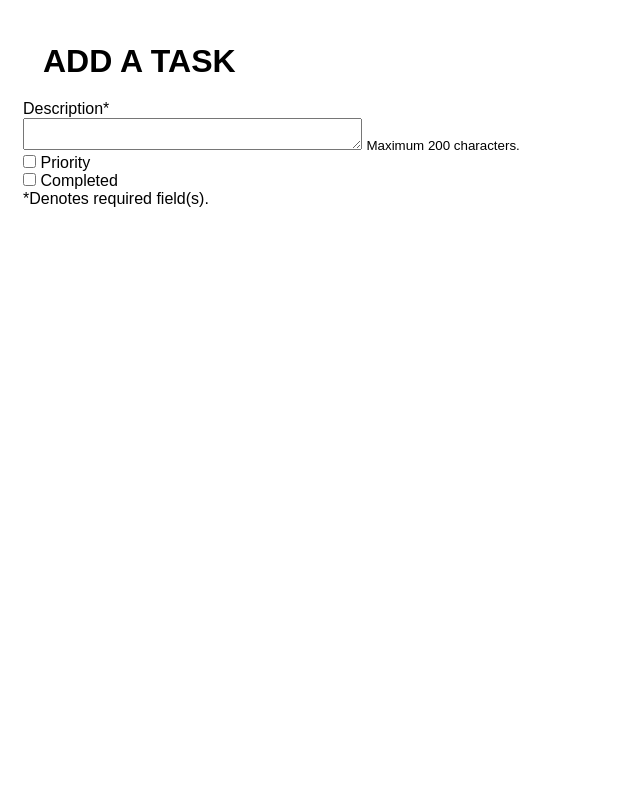
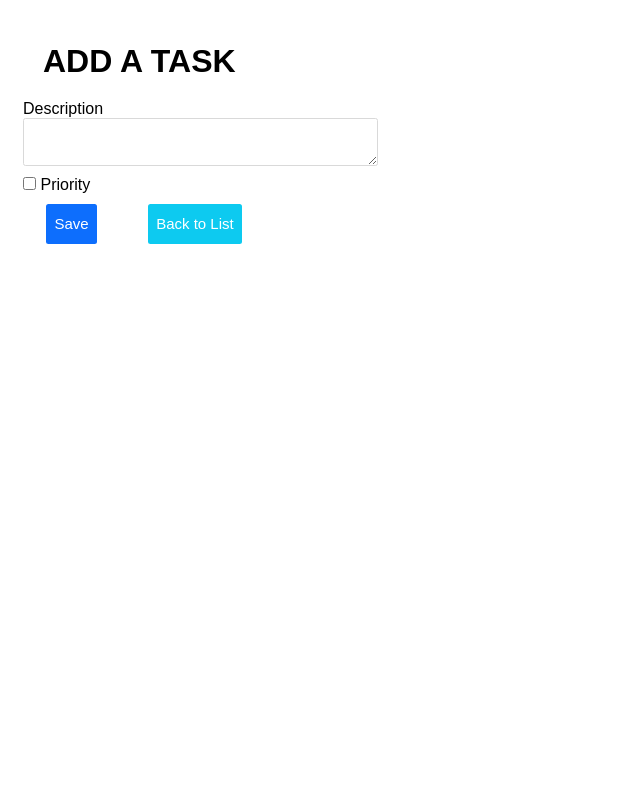
Before and after one commit to piotrwolanin/reminders_django, a Django app: page /create/ in a window 1280 px wide. Shown: the whole page, without its empty margins (0-640 px from the left). Run offline with Django 4.2, Linux system fonts and the light colour scheme; some libraries are stand-ins or nearby versions.

Commit message:
Use my own form style

```diff
--- a/pyproject.toml
+++ b/pyproject.toml
@@ -8,8 +8,6 @@ readme = "README.md"
 [tool.poetry.dependencies]
 python = "^3.11"
 Django = "^4.2.6"
-django-crispy-forms = "^2.1"
-crispy-bootstrap4 = "^2023.1"
 
 [tool.poetry.group.dev.dependencies]
 pytest = "^7.4.2"
--- a/reminders/reminders/settings.py
+++ b/reminders/reminders/settings.py
@@ -38,8 +38,6 @@ INSTALLED_APPS = [
     "django.contrib.sessions",
     "django.contrib.messages",
     "django.contrib.staticfiles",
-    "crispy_forms",
-    "crispy_bootstrap4",
 ]
 
 MIDDLEWARE = [
@@ -126,5 +124,3 @@ STATICFILES_DIRS = [BASE_DIR / STATIC_URL]
 # https://docs.djangoproject.com/en/4.2/ref/settings/#default-auto-field
 
 DEFAULT_AUTO_FIELD = "django.db.models.BigAutoField"
-
-CRISPY_TEMPLATE_PACK = "bootstrap4"
--- a/reminders/static/todolist/css/style.css
+++ b/reminders/static/todolist/css/style.css
@@ -1,14 +1,18 @@
+/* Base style */
+
 :root {
     --color-black: #000;
     --color-white: #fff;
+    --color-gray: #f9f9f9;
 
-    --color-primary-light: #d9d9d9;
-    --color-secondary-light: #f9f9f9;
+    --color-border: #d9d9d9;
 
-    --color-info: #0d6efd;
+    --color-primary: #0d6efd;
+    --color-secondary: #6c757d;
     --color-success: #198754;
+    --color-danger: #dc3545;
     --color-warning: #ffc107;
-    --color-danger: #dc3545;
+    --color-info: #0dcaf0;
 
     --default-font-size: 1.6rem;
 }
@@ -42,6 +46,14 @@ body {
     font-weight: 400;
 }
 
+.content {
+    display: flex;
+    flex-direction: column;
+    gap: 1rem;
+    margin: auto;
+    padding: 2.3rem;
+}
+
 h1 {
     margin: 2rem;
     text-transform: uppercase;
@@ -51,13 +63,8 @@ h3 {
     margin: 2.3rem;
 }
 
-.content {
-    display: flex;
-    flex-direction: column;
-    gap: 1rem;
-    margin: auto;
-    padding: 2.3rem;
-}
+
+/* To-do list */
 
 .todo-list {
     list-style: none;
@@ -72,9 +79,9 @@ h3 {
     display: flex;
     align-items: center;
     padding: 1.0rem;
-    border: 0.1rem solid var(--color-primary-light);
+    border: 0.1rem solid var(--color-border);
     border-radius: 0.25rem;
-    background-color: var(--color-secondary-light);
+    background-color: var(--color-gray);
 }
 
 .todo-checkbox {
@@ -103,6 +110,8 @@ h3 {
     background-color: var(--color-warning);
 }
 
+/* Buttons */
+
 .btn {
     display: inline-block;
     font-weight: 500;
@@ -120,10 +129,31 @@ h3 {
     color: var(--color-white);
 }
 
+.primary {
+    background-color: var(--color-primary);
+}
+
 .success {
     background-color: var(--color-success);
 }
 
-.primary {
+.info {
     background-color: var(--color-info);
 }
+
+
+/* Forms */
+
+.form-group {
+    margin-bottom: 1.0rem;
+}
+
+.form-group label {
+    margin-bottom: 5px;
+}
+
+.form-group textarea {
+    padding: 8px;
+    border: 0.1rem solid var(--color-border);
+    border-radius: 0.25rem;
+}
--- a/reminders/templates/todolist/todo_form.html
+++ b/reminders/templates/todolist/todo_form.html
@@ -1,18 +1,24 @@
 {% extends "todolist/blank.html" %}
 
-{% load crispy_forms_tags %}
+{% block content %}
+  <div class="">
+    <h1>{% if view.title %}{{ view.title }}{% else %}Add a task{% endif %}</h1>
+    <form method="POST">
+        {% csrf_token %}
+        <div class="form-group">
+            <p> {{ form.description.label_tag }} </p>
+            {{ form.description }}
+        </div>
 
-{% block content %}
-  <div class="row mt-5">
-    <div class="col-md-12">
-      <h1>{% if view.title %}{{ view.title }}{% else %}Add a task{% endif %}</h1>
-      <form method="POST">
-        {% csrf_token %}
-        {{ form|crispy }}
-        <div class="small"><p>*Denotes required field(s).</p></div>
-        <button type="submit" class="btn btn-primary">Save</button>
-        <a href="{% url 'todo-list' %}" class="btn btn-secondary">Back to List</a>
+        <div class="form-group">
+            {{ form.priority }} {{ form.priority.label_tag }}
+        </div>
+
+        <div class="form-group">
+            <button type="submit" class="btn primary">Save</button>
+            <a href="{% url 'todo-list' %}" class="btn info">Back to List</a>
+        </div>
       </form>
-    </div>
+
   </div>
 {% endblock %}
--- a/reminders/templates/todolist/todo_list.html
+++ b/reminders/templates/todolist/todo_list.html
@@ -33,7 +33,6 @@
   <a href="{% url 'todo-create' %}" class="btn success">Add New Task</a>
 </div>
 
-
 <div>
   <h3>Finished items</h3>
 
@@ -43,9 +42,7 @@
       {% if todo.completed %}
         <li class=todo-item>
           <a href="{% url 'todo-update' todo.id %}" class="">
-            <span class="todo-description">
-            <s>{{ todo.description }}</s>
-            </span>
+            <s class="todo-description">{{ todo.description }}</s>
           </a>
 
         </li>
--- a/reminders/todolist/forms.py
+++ b/reminders/todolist/forms.py
@@ -3,10 +3,21 @@ from django.forms import ModelForm, Textarea
 
 
 class ToDoItemModelForm(ModelForm):
+    def __init__(self, *args, **kwargs):
+        super().__init__(*args, **kwargs)
+        # Remove the colon from label name
+        self.label_suffix = ""
+
     class Meta:
         model = models.ToDoItem
-        fields = ["description", "priority", "completed"]
-        widgets = {"description": Textarea(attrs={"rows": 2})}
+        fields = ["description", "priority"]
+        widgets = {
+            "description": Textarea(
+                attrs={
+                    "rows": 2,
+                }
+            ),
+        }
         help_texts = {
             "description": "Maximum 200 characters.",
         }
```
Also changed, not shown: 1 other file.
